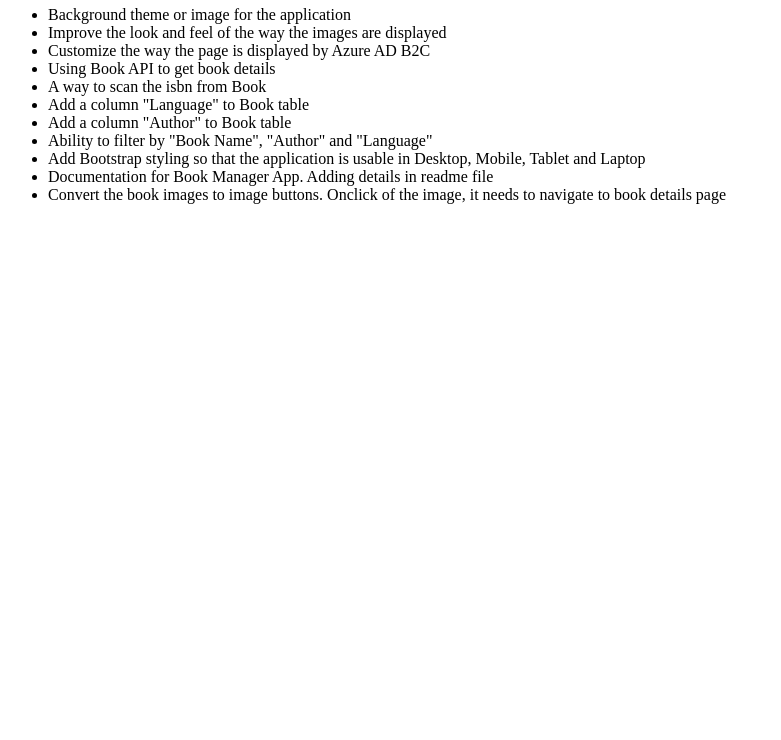
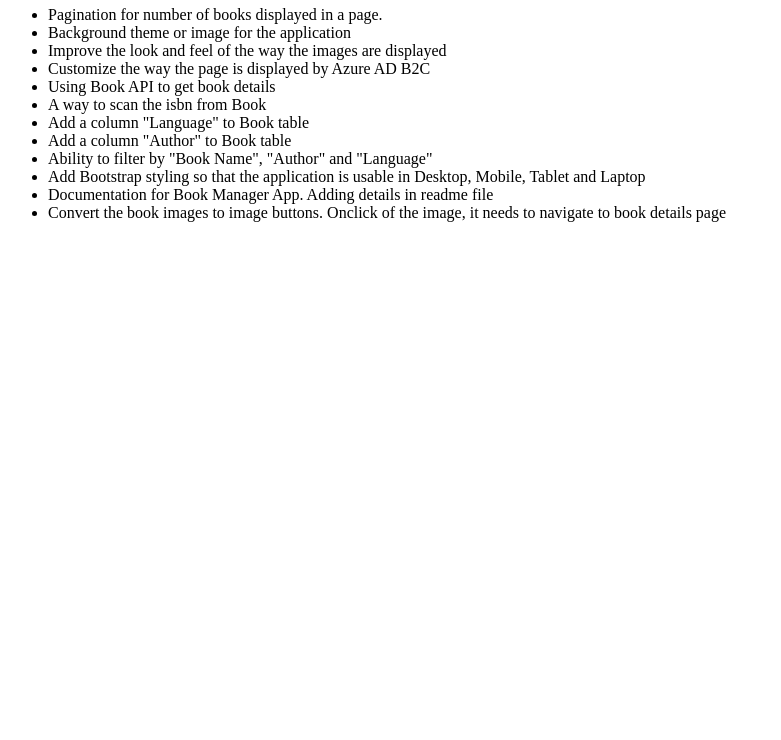
Before and after one commit to Pramod2392/Articles, a plain HTML site: page BookManagerApp/PendingItems.html in a window 1280 px wide. Shown: the part 60-800 px from the top of the page, without its empty margins (0-781 px from the left). Drawn offline with Linux system fonts and the light colour scheme.

Commit message:
Added pending item

```diff
--- a/BookManagerApp/PendingItems.html
+++ b/BookManagerApp/PendingItems.html
@@ -5,6 +5,7 @@
 
     <body>
         <ul>
+            <li>Pagination for number of books displayed in a page.</li>
             <li>Background theme or image for the application</li>
             <li>Improve the look and feel of the way the images are displayed</li>
             <li>Customize the way the page is displayed by Azure AD B2C</li>
```
